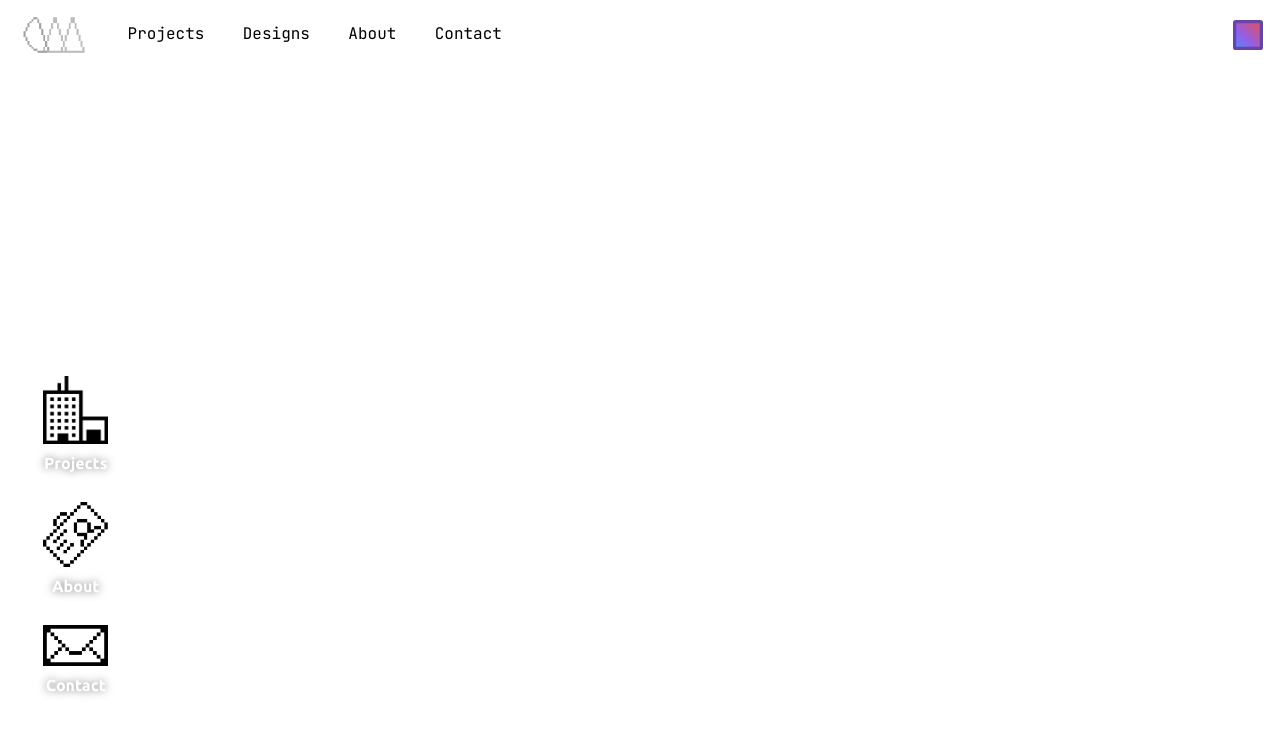
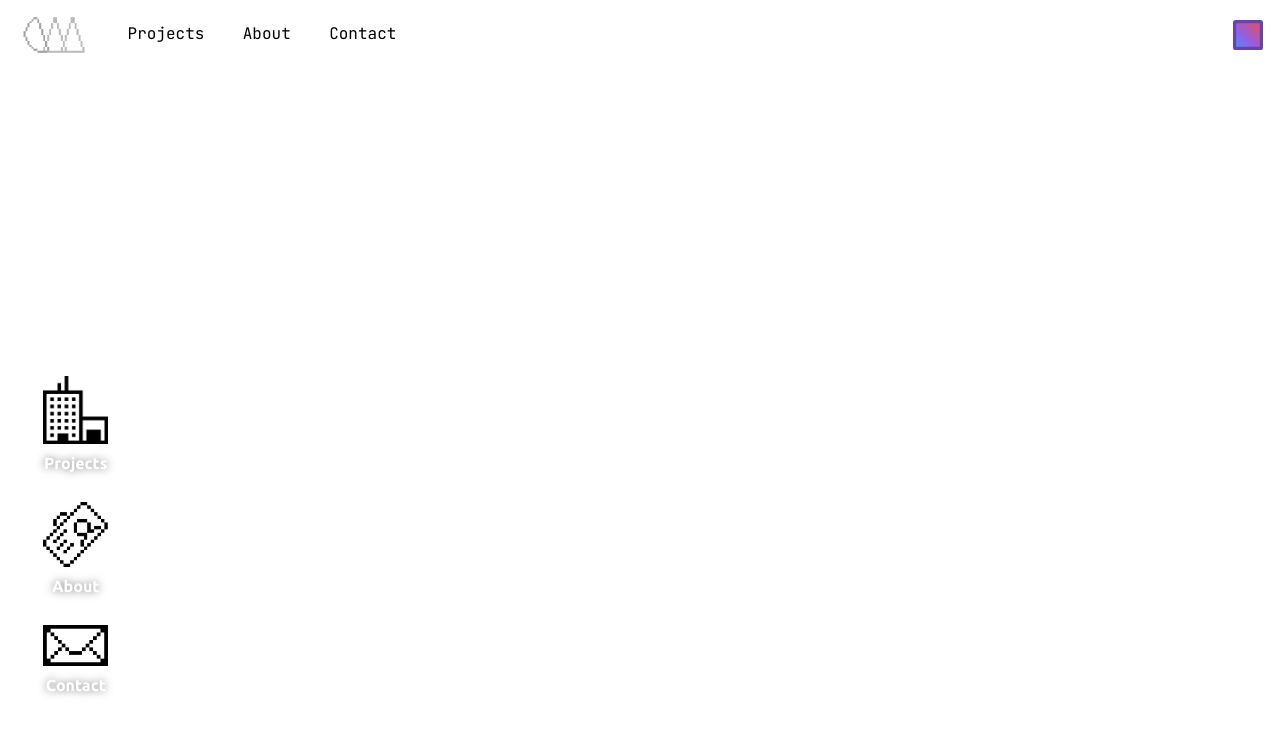
Before and after one commit to millercharlie/Digital-Portfolio, a React (Vite) app: page / in a window 1280 px wide. Shown: the top 734 px of the page. Built offline with nearby package versions, Linux system fonts and the light colour scheme.

Commit message:
[TEMP] Remove Design Portfolio References

```diff
--- a/src/components/NavBar.jsx
+++ b/src/components/NavBar.jsx
@@ -115,11 +115,11 @@ function NavBar({ background, fun, icon, textColor }) {
               Projects
             </h4>
           </a>
-          <a href="/design-portfolio">
-            <h4 style={{ color: textColor || "rgba(0, 0, 0, 0.70)" }}>
-              Designs
-            </h4>
-          </a>
+          {/*<a href="/design-portfolio">*/}
+          {/*  <h4 style={{ color: textColor || "rgba(0, 0, 0, 0.70)" }}>*/}
+          {/*    Designs*/}
+          {/*  </h4>*/}
+          {/*</a>*/}
           <a href="/about">
             <h4 style={{ color: textColor || "rgba(0, 0, 0, 0.70)" }}>About</h4>
           </a>
@@ -151,11 +151,11 @@ function NavBar({ background, fun, icon, textColor }) {
                 Projects
               </h4>
             </a>
-            <a href="/design-portfolio">
-              <h4 style={{ color: textColor || "rgba(0, 0, 0, 0.70)" }}>
-                Designs
-              </h4>
-            </a>
+            {/*<a href="/design-portfolio">*/}
+            {/*  <h4 style={{ color: textColor || "rgba(0, 0, 0, 0.70)" }}>*/}
+            {/*    Designs*/}
+            {/*  </h4>*/}
+            {/*</a>*/}
             <a href="/about">
               <h4 style={{ color: textColor || "rgba(0, 0, 0, 0.70)" }}>
                 About
```
